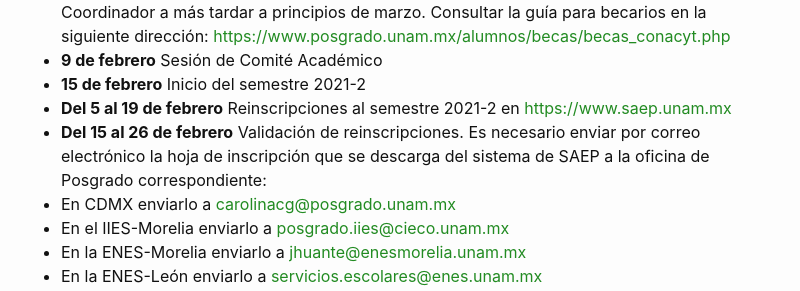
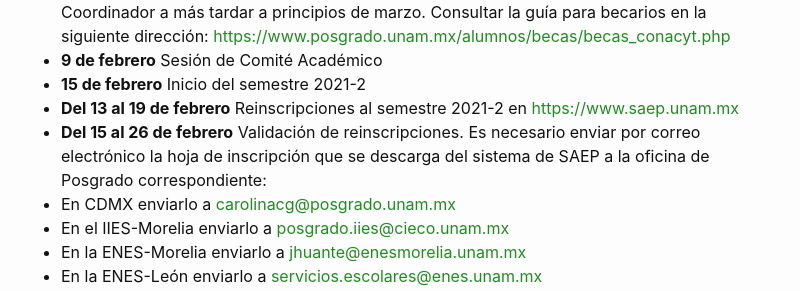
Before and after one commit to pcs-unam/pcs-unam.github.io, a Jekyll site: the page built from posgrado/calendario2.md, in a window 1280 px wide and 900 px high, scrolled down 416 px. Shown: the part 162-453 px from the top of the window, without its empty margins (239-1039 px from the left). Built offline with Jekyll 4.4.1, drawn with Linux system fonts in a browser that asks for light colours.

Commit message:
Corrección fecha

```diff
--- a/posgrado/calendario2.md
+++ b/posgrado/calendario2.md
@@ -14,7 +14,7 @@ Para que una solicitud al Comité Académico pase a la sesión más próxima, te
 - **Del 8 al 12 de febrero** Enviar a <sostenibilidad@posgrado.unam.mx> el **informe del becario de CONACyT** para revisión y firma del Coordinador. Favor de anotar como asunto del correo "Informe becario de (anotar su nombre)". Debe estar previamente llenado y firmado por el(la) tutor(a) principal. El documento se les regresará por correo electrónico con la firma del Coordinador a más tardar a principios de marzo. Consultar la guía para becarios en la siguiente dirección: <https://www.posgrado.unam.mx/alumnos/becas/becas_conacyt.php>
 - **9 de febrero** Sesión de Comité Académico
 - **15 de febrero** Inicio del semestre 2021-2
-- **Del 5 al 19 de febrero** Reinscripciones al semestre 2021-2 en <https://www.saep.unam.mx>
+- **Del 13 al 19 de febrero** Reinscripciones al semestre 2021-2 en <https://www.saep.unam.mx>
 - **Del 15 al 26 de febrero** Validación de reinscripciones.  Es necesario enviar por correo electrónico la hoja de inscripción que se descarga del sistema de SAEP a la oficina de Posgrado correspondiente:
 - En CDMX enviarlo a <carolinacg@posgrado.unam.mx>
 - En el IIES-Morelia enviarlo a <posgrado.iies@cieco.unam.mx>
```
